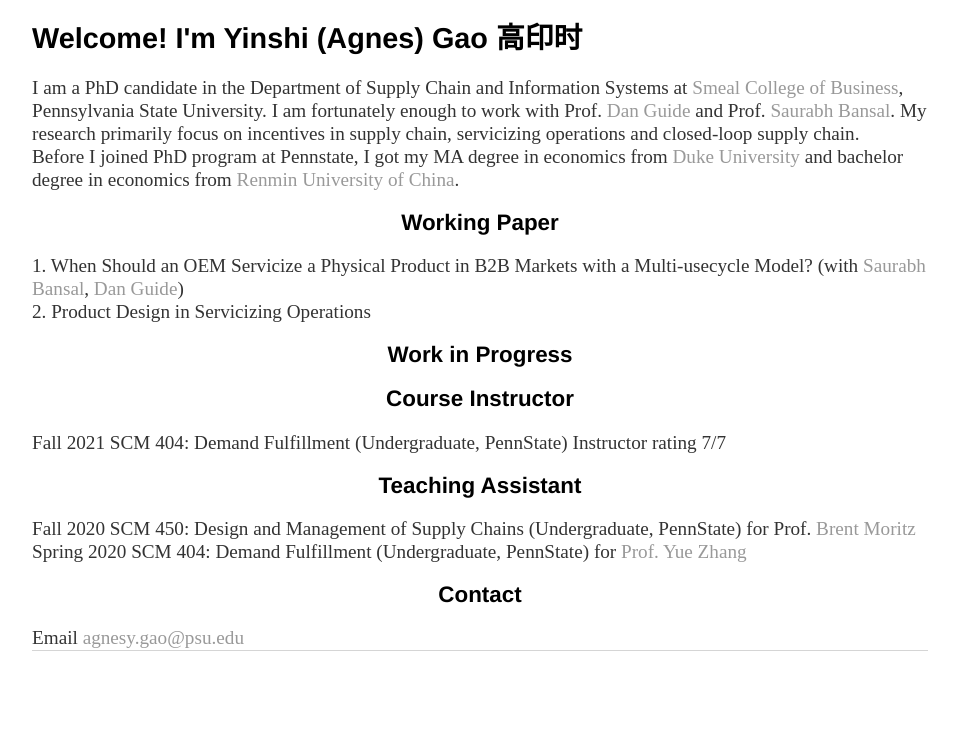
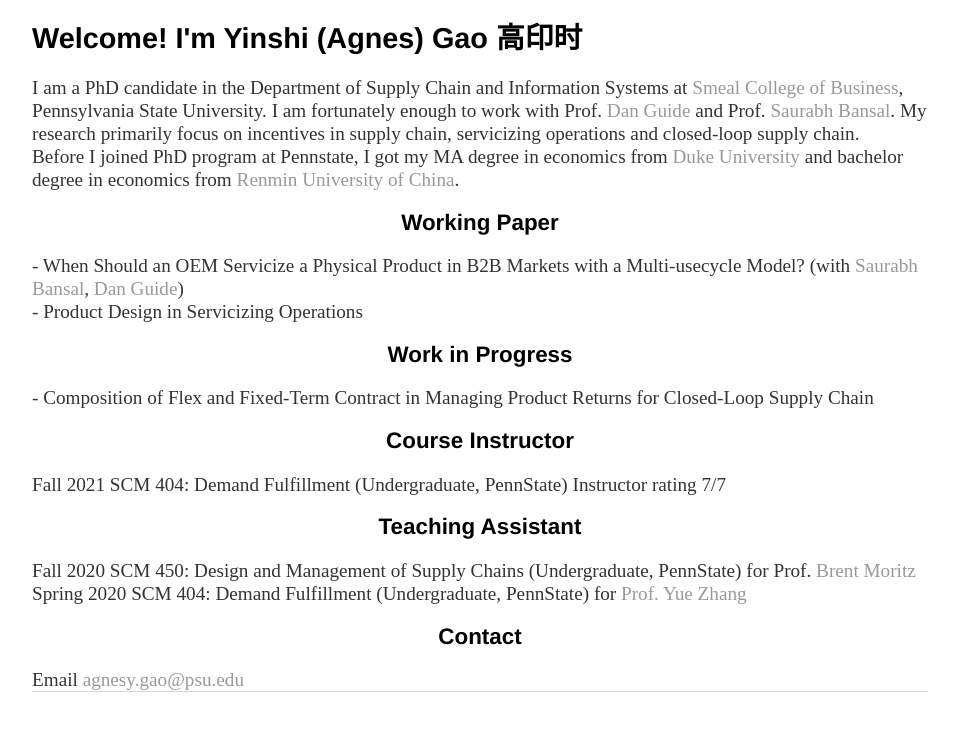
Before and after one commit to yinshi-gao/yinshi-gao.github.io, a Jekyll site: the page built from index.html, in a window 1280 px wide, cut to the strip 375-1127 px from the top of the page. Shown: the top 731 px of the strip, without its empty margins (160-1118 px from the left). Built offline with Jekyll 4.4.1, drawn with Linux system fonts in a browser that asks for light colours.

Commit message:
Update index.html

```diff
--- a/index.html
+++ b/index.html
@@ -13,10 +13,11 @@ title: Yinshi (Agnes) Gao's Personal Page
 		and bachelor degree in economics from <a href="https://www.ruc.edu.cn/en">Renmin University of China</a>.
 	</p2>
 	<h2>Working Paper</h2>
-	<p2>1. When Should an OEM Servicize a Physical Product in B2B Markets with a Multi-usecycle Model? (with <a href="https://directory.smeal.psu.edu/sub32">Saurabh Bansal</a>, <a href="http://www.personal.psu.edu/drg16/">Dan Guide</a>)</p2>
+	<p2>- When Should an OEM Servicize a Physical Product in B2B Markets with a Multi-usecycle Model? (with <a href="https://directory.smeal.psu.edu/sub32">Saurabh Bansal</a>, <a href="http://www.personal.psu.edu/drg16/">Dan Guide</a>)</p2>
 	<br>
-	<p2>2. Product Design in Servicizing Operations</p2>
+	<p2>- Product Design in Servicizing Operations</p2>
 	<h2>Work in Progress</h2>
+	<p2>- Composition of Flex and Fixed-Term Contract in Managing Product Returns for Closed-Loop Supply Chain</p2>
 	<h2>Course Instructor</h2>
 	<p2>Fall 2021 SCM 404: Demand Fulfillment (Undergraduate, PennState) Instructor rating 7/7</p2>
 	<h2>Teaching Assistant</h2>
```
